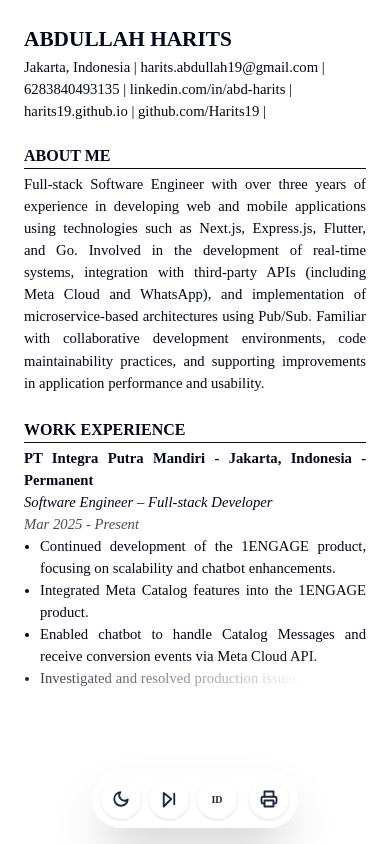
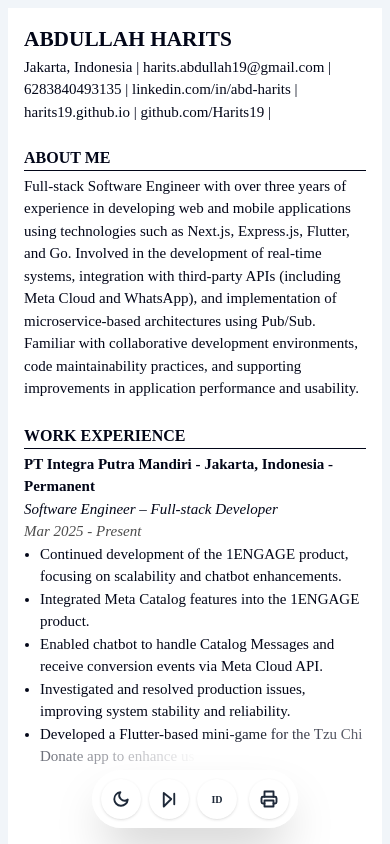
Before and after one commit to Harits19/harits19.github.io, a Next.js app: page /en in a window 390 px wide. Shown: the top 844 px of the page. Built offline with nearby package versions, Linux system fonts and the light colour scheme.

Commit message:
refactor: improve layout and responsiveness of CV and portfolio components

```diff
--- a/src/app/[locale]/components/cv_view.tsx
+++ b/src/app/[locale]/components/cv_view.tsx
@@ -102,7 +102,7 @@ export default function CvView() {
   return (
     <div
       id="print-area"
-      className="resume-document flex a4 flex-col p-6 sm:p-10 text-11pt w-full bg-white text-slate-950 shadow-2xl print:shadow-none"
+      className="resume-document flex a4 flex-col p-4 sm:p-10 text-[15px] sm:text-11pt w-full bg-white text-slate-950 shadow-2xl print:shadow-none"
     >
       <span className="font-semibold text-left text-16pt">
         <Text text={name} />
@@ -191,11 +191,11 @@ export default function CvView() {
               offsets.skillsSection;
             return {
               view: (
-                <div key={item.title} className="flex flex-row">
-                  <span className="w-1/3">
+                <div key={item.title} className="flex flex-col sm:flex-row">
+                  <span className="font-semibold sm:w-1/3 sm:font-normal">
                     <Text text={item.title} charBefore={charBefore} />
                   </span>
-                  <span className="w-full">
+                  <span className="w-full sm:flex-1">
                     <Text
                       text={` : ${item.tools.join(", ")}`}
                       charBefore={charBefore + item.title.length}
--- a/src/app/[locale]/components/portfolio_view.tsx
+++ b/src/app/[locale]/components/portfolio_view.tsx
@@ -2,26 +2,140 @@
 
 import { ProjectCard, ProjectCardProps } from "./project_card";
 import useProfile from "@/hooks/use_profile";
+import useLocale from "@/hooks/use_locale";
 import { generateLink } from "@/hooks/use_profile/constant";
 
-export default function PortfolioView() {
-  const projects: ProjectCardProps[] = [
+const projectsByLocale: Record<
+  "en" | "id",
+  { heading: string; description: string; projects: ProjectCardProps[] }
+> = {
+  en: {
+    heading: "Projects I've Built",
+    description:
+      "Selected projects that showcase my skills in building scalable, user-friendly, and efficient web and mobile applications.",
+    projects: [
       {
         title: "1ENGAGE Website",
-      subtitle: "Official website for 1ENGAGE",
+        subtitle:
+          "Official website for 1ENGAGE built with Next.js, Tailwind, and Motion.",
         tags: ["Next.js", "TypeScript", "Tailwind CSS"],
         bgClass: "from-slate-950/5 via-slate-50 to-cyan-50",
         videoSrc: "/1engage.mp4",
         link: "https://1engage.ai",
       },
-  ];
+      {
+        title: "WhatsApp Chatbot Engine",
+        subtitle:
+          "Reusable chatbot engine on the Meta Cloud API — catalog messages, conversion events, and flexible multi-use-case flows.",
+        tags: ["Node.js", "Express.js", "Meta Cloud API", "WhatsApp"],
+        bgClass: "from-slate-950/5 via-slate-50 to-emerald-50",
+      },
+      {
+        title: "Broadcast Engine",
+        subtitle:
+          "Event-driven broadcast engine built on Google Pub/Sub with a microservices architecture.",
+        tags: ["Go", "Google Pub/Sub", "Microservices", "Event-Driven"],
+        bgClass: "from-slate-950/5 via-slate-50 to-amber-50",
+      },
+      {
+        title: "Tzu Chi Donate Mini-Game",
+        subtitle:
+          "Flutter mini-game inside the Tzu Chi Donate app to boost user engagement and connect with the chatbot flow.",
+        tags: ["Flutter", "Dart"],
+        bgClass: "from-slate-950/5 via-slate-50 to-rose-50",
+      },
+      {
+        title: "1ENGAGE Mobile App",
+        subtitle:
+          "Mobile app for the 1ENGAGE chatbot platform built with React Native.",
+        tags: ["React Native", "TypeScript"],
+        bgClass: "from-slate-950/5 via-slate-50 to-violet-50",
+      },
+      {
+        title: "Hotel Management App",
+        subtitle:
+          "Hotel management application built with Flutter as a side project.",
+        tags: ["Flutter", "Dart"],
+        bgClass: "from-slate-950/5 via-slate-50 to-sky-50",
+      },
+    ],
+  },
+  id: {
+    heading: "Proyek yang Pernah Saya Buat",
+    description:
+      "Proyek pilihan yang menunjukkan kemampuan saya membangun aplikasi web dan mobile yang skalabel, ramah pengguna, dan efisien.",
+    projects: [
+      {
+        title: "Website 1ENGAGE",
+        subtitle:
+          "Website resmi produk 1ENGAGE, dibangun dengan Next.js, Tailwind, dan Motion.",
+        tags: ["Next.js", "TypeScript", "Tailwind CSS"],
+        bgClass: "from-slate-950/5 via-slate-50 to-cyan-50",
+        videoSrc: "/1engage.mp4",
+        link: "https://1engage.ai",
+      },
+      {
+        title: "Engine Chatbot WhatsApp",
+        subtitle:
+          "Mesin chatbot reusable di Meta Cloud API — catalog messages, event konversi, dan alur multi-use-case yang fleksibel.",
+        tags: ["Node.js", "Express.js", "Meta Cloud API", "WhatsApp"],
+        bgClass: "from-slate-950/5 via-slate-50 to-emerald-50",
+      },
+      {
+        title: "Broadcast Engine",
+        subtitle:
+          "Engine broadcast berbasis event di Google Pub/Sub dengan arsitektur microservices.",
+        tags: ["Go", "Google Pub/Sub", "Microservices", "Event-Driven"],
+        bgClass: "from-slate-950/5 via-slate-50 to-amber-50",
+      },
+      {
+        title: "Mini-Game Tzu Chi Donate",
+        subtitle:
+          "Mini-game Flutter di aplikasi Tzu Chi Donate untuk meningkatkan engagement pengguna dan terhubung dengan alur chatbot.",
+        tags: ["Flutter", "Dart"],
+        bgClass: "from-slate-950/5 via-slate-50 to-rose-50",
+      },
+      {
+        title: "Aplikasi Mobile 1ENGAGE",
+        subtitle:
+          "Aplikasi mobile untuk platform chatbot 1ENGAGE yang dibangun dengan React Native.",
+        tags: ["React Native", "TypeScript"],
+        bgClass: "from-slate-950/5 via-slate-50 to-violet-50",
+      },
+      {
+        title: "Aplikasi Manajemen Hotel",
+        subtitle:
+          "Aplikasi manajemen hotel dengan Flutter sebagai proyek sampingan.",
+        tags: ["Flutter", "Dart"],
+        bgClass: "from-slate-950/5 via-slate-50 to-sky-50",
+      },
+    ],
+  },
+};
+
+export default function PortfolioView() {
+  const { locale } = useLocale();
   const profile = useProfile();
+
+  const { heading, description, projects } =
+    projectsByLocale[locale as "en" | "id"] ?? projectsByLocale.en;
+
+  const labels =
+    locale === "id"
+      ? {
+          liveDemo: "Demo Langsung",
+          internal: "Proyek Internal",
+          github: "GitHub",
+        }
+      : undefined;
 
   const socialLinks = [
     { label: "LinkedIn", link: generateLink(profile.linkedIn) },
     { label: "GitHub", link: generateLink(profile.github) },
     { label: "Email", link: profile.mailto },
   ];
+
+  const seeMoreLabel = locale === "id" ? "Lihat proyek lainnya" : "See more projects";
 
   return (
     <div className="bg-slate-100/80 p-6 shadow-xl shadow-slate-200/50 ring-1 ring-slate-200/60 backdrop-blur-sm sm:p-8">
@@ -31,17 +145,16 @@ export default function PortfolioView() {
             Portfolio
           </span>
           <h2 className="text-3xl font-bold text-slate-950 sm:text-4xl">
-            Projects I&apos;ve Built
+            {heading}
           </h2>
           <p className="max-w-3xl text-sm leading-7 text-slate-600">
-            Here are selected projects that showcase my skills in building
-            scalable, user-friendly, and efficient web applications.
+            {description}
           </p>
         </div>
 
         <div className="grid grid-cols-1 gap-4">
           {projects.map((project) => (
-            <ProjectCard key={project.title} {...project} />
+            <ProjectCard key={project.title} {...project} labels={labels} />
           ))}
         </div>
 
@@ -49,7 +162,7 @@ export default function PortfolioView() {
           <div className="flex flex-col gap-4 sm:flex-row sm:items-center sm:justify-between">
             <div>
               <div className="text-sm uppercase tracking-[0.25em] text-slate-400">
-                See more projects
+                {seeMoreLabel}
               </div>
               <a
                 href={generateLink(profile.github)}
--- a/src/app/[locale]/components/project_card.tsx
+++ b/src/app/[locale]/components/project_card.tsx
@@ -3,10 +3,21 @@ export interface ProjectCardProps {
   subtitle: string;
   tags: string[];
   bgClass: string;
-  videoSrc: string;
-  link: string;
+  videoSrc?: string;
+  link?: string;
   github?: string;
+  labels?: {
+    liveDemo: string;
+    internal: string;
+    github: string;
+  };
 }
+
+const defaultLabels = {
+  liveDemo: "Live Demo",
+  internal: "Internal Project",
+  github: "GitHub",
+};
 
 export function ProjectCard({
   title,
@@ -16,12 +27,14 @@ export function ProjectCard({
   link,
   videoSrc,
   github,
+  labels = defaultLabels,
 }: ProjectCardProps) {
   return (
     <div
       className={`overflow-hidden rounded-[28px] border border-slate-200 bg-gradient-to-br ${bgClass} shadow-sm`}
     >
       <div className="relative aspect-[16/9] overflow-hidden bg-slate-900">
+        {videoSrc ? (
           <video
             className="h-full w-full object-cover"
             autoPlay
@@ -32,6 +45,13 @@ export function ProjectCard({
           >
             Your browser does not support the video tag.
           </video>
+        ) : (
+          <div className="flex h-full w-full items-center justify-center bg-gradient-to-br from-slate-900 via-slate-800 to-slate-950">
+            <span className="px-6 text-center text-2xl font-bold tracking-tight text-white/95 sm:text-3xl">
+              {title}
+            </span>
+          </div>
+        )}
         <div className="absolute inset-0 bg-gradient-to-t from-slate-950/70 via-slate-950/10 to-transparent" />
         <div className="absolute left-4 top-4 flex items-center gap-2 rounded-full border border-white/20 bg-white/90 px-3 py-2 text-xs font-semibold text-slate-950 shadow-sm backdrop-blur-sm">
           <span>{title.split(" ").slice(0, 2).join(" ")}</span>
@@ -56,14 +76,20 @@ export function ProjectCard({
           ))}
         </div>
         <div className="mt-5 flex flex-wrap gap-3">
+          {link ? (
             <a
               href={link}
               target="_blank"
               rel="noreferrer"
               className="rounded-full border border-slate-950 bg-slate-950 px-4 py-2 text-sm font-semibold text-white transition hover:bg-slate-800 focus:outline-none focus:ring-2 focus:ring-slate-400 focus:ring-offset-2"
             >
-            Live Demo
+              {labels.liveDemo}
             </a>
+          ) : (
+            <span className="rounded-full border border-dashed border-slate-300 bg-white/80 px-4 py-2 text-sm font-semibold text-slate-500">
+              {labels.internal}
+            </span>
+          )}
           {github && (
             <a
               href={github}
@@ -71,7 +97,7 @@ export function ProjectCard({
               rel="noreferrer"
               className="rounded-full border border-slate-200 bg-white px-4 py-2 text-sm font-semibold text-slate-950 transition hover:bg-slate-50 focus:outline-none focus:ring-2 focus:ring-slate-400 focus:ring-offset-2"
             >
-              GitHub
+              {labels.github}
             </a>
           )}
         </div>
--- a/src/app/[locale]/layout.tsx
+++ b/src/app/[locale]/layout.tsx
@@ -22,7 +22,7 @@ export default async function LocaleLayout({
 
   return (
     <LocaleProvider value={locale as Locale}>
-      <div className="flex justify-center bg-slate-100 px-0 sm:px-6 py-0 sm:py-6 dark:bg-neutral-900 min-h-screen relative">
+      <div className="flex justify-center bg-slate-100 px-2 sm:px-6 py-2 sm:py-6 dark:bg-neutral-900 min-h-screen relative">
         <main>{children}</main>
         <SidebarView />
       </div>
--- a/src/app/components/list_item_view.tsx
+++ b/src/app/components/list_item_view.tsx
@@ -25,11 +25,11 @@ export default function ListItemView({
         return {
           charBefore,
           view: (
-            <div key={item.title} className="flex flex-row ">
-              <span className="w-1/3">
+            <div key={item.title} className="flex flex-col sm:flex-row">
+              <span className="sm:w-1/3">
                 <Text text={item.title} charBefore={charBefore} />
               </span>
-              <span className="w-full">
+              <span className="w-full sm:flex-1">
                 <Text
                   text={` : ${item.value.join(", ")}`}
                   charBefore={charBefore + item.title.length}
--- a/src/app/components/section_view.tsx
+++ b/src/app/components/section_view.tsx
@@ -23,7 +23,7 @@ export default function SectionView({
   const skipAnimation = useSkipAnimation();
   const section1 = title.length + charBefore;
   return (
-    <div id={id} className="w-full flex flex-col text-justify scroll-mt-10">
+    <div id={id} className="w-full flex flex-col text-left sm:text-justify scroll-mt-10">
       <span className="font-semibold text-12pt uppercase ">
         <Text text={title} charBefore={charBefore} />
       </span>
--- a/src/app/layout.tsx
+++ b/src/app/layout.tsx
@@ -12,8 +12,8 @@ export default async function RootLayout({
   children: React.ReactNode;
 }>) {
   return (
-    <html id="hidden" className="h-screen w-screen" lang={"en"}>
-      <body className="w-full h-full bg-gray-100 dark:bg-neutral-950 transition-colors duration-500">
+    <html id="hidden" className="min-h-screen w-full" lang={"en"}>
+      <body className="w-full min-h-screen bg-gray-100 dark:bg-neutral-950 transition-colors duration-500">
         {children}
       </body>
     </html>
```
Lines whose indentation alone changed are shown as unchanged.
